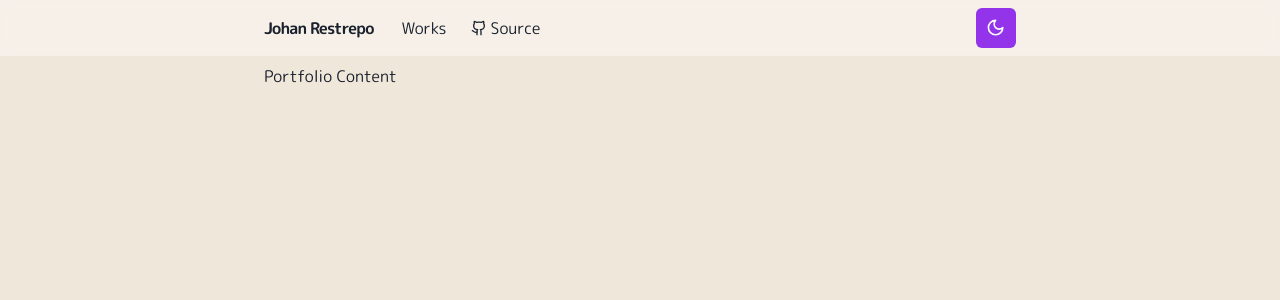
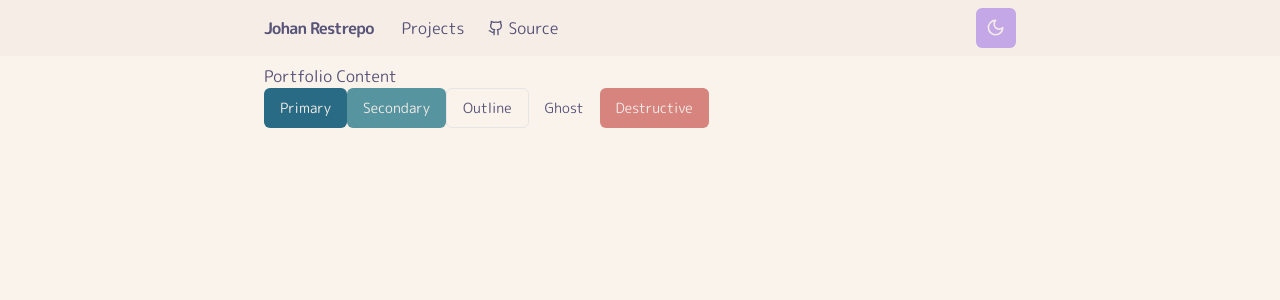
Before and after one commit to JohanRestrepo19/portfolio, a Next.js app: page / in a window 1280 px wide. Shown: the top 300 px of the page. Built offline with nearby package versions, Linux system fonts and the light colour scheme.

Commit message:
feat: set themes.

```diff
--- a/src/app/globals.css
+++ b/src/app/globals.css
@@ -4,30 +4,33 @@
 
 @layer base {
   :root {
-    --background: 34 41% 90%;
-    --foreground: 220 26% 14%;
+    --background: 32 57% 95%; /* base */
+    --foreground: 248 19% 40%; /* text */
 
+    /*TODO: To define*/
     --card: 0 0% 100%;
     --card-foreground: 20 14.3% 4.1%;
 
+    /*TODO: To define*/
     --popover: 0 0% 100%;
     --popover-foreground: 20 14.3% 4.1%;
 
-    --primary: 179 51% 45%;
-    --primary-foreground: 0 0% 100%;
+    --primary: 197 53% 34%; /* pine */
+    --primary-foreground: 25 35% 93%; /* highlight low */
 
-    --secondary: 60 4.8% 95.9%;
-    --secondary-foreground: 24 9.8% 10%;
+    --secondary: 189 30% 48%; /* foam */
+    --secondary-foreground: 25 35% 93%; /* highlight low */
 
-    --muted: 60 4.8% 95.9%;
-    --muted-foreground: 25 5.3% 44.7%;
+    --muted: 257 9% 61%; /* muted */
+    --muted-foreground: 248 19% 40% /* subtle */;
 
-    --accent: 60 4.8% 95.9%;
-    --accent-foreground: 24 9.8% 10%;
+    --accent: 33 43% 91%; /* overlay */
+    --accent-foreground: 248 19% 40%; /* text */
 
-    --destructive: 0 84.2% 60.2%;
-    --destructive-foreground: 60 9.1% 97.8%;
+    --destructive: 3 53% 67%; /* rose */
+    --destructive-foreground: 25 35% 93%; /* highlight low*/
 
+    /*TODO: To define*/
     --border: 20 5.9% 90%;
     --input: 20 5.9% 90%;
     --ring: 20 14.3% 4.1%;
@@ -36,30 +39,33 @@
   }
 
   .dark {
-    --background: 20 14.3% 4.1%;
-    --foreground: 60 9.1% 97.8%;
+    --background: 249 22% 12%; /* base */
+    --foreground: 245 50% 91%; /* text */
 
+    /*TODO: To define*/
     --card: 20 14.3% 4.1%;
     --card-foreground: 60 9.1% 97.8%;
 
+    /*TODO: To define*/
     --popover: 20 14.3% 4.1%;
     --popover-foreground: 60 9.1% 97.8%;
 
-    --primary: 60 9.1% 97.8%;
-    --primary-foreground: 24 9.8% 10%;
+    --primary: 189 43% 73%; /* foam */
+    --primary-foreground: 244 18% 15%; /* highlight low */
 
-    --secondary: 12 6.5% 15.1%;
-    --secondary-foreground: 60 9.1% 97.8%;
+    --secondary: 197 49% 38%; /* pine */
+    --secondary-foreground: 244 18% 15%;
 
-    --muted: 12 6.5% 15.1%;
-    --muted-foreground: 24 5.4% 63.9%;
+    --muted: 249 12% 47%; /* muted */
+    --muted-foreground: 248 15% 61%; /* subtle */
 
-    --accent: 12 6.5% 15.1%;
-    --accent-foreground: 60 9.1% 97.8%;
+    --accent: 248 25% 18%; /* overlay */
+    --accent-foreground: 245 50% 91%;
 
-    --destructive: 0 62.8% 30.6%;
-    --destructive-foreground: 60 9.1% 97.8%;
+    --destructive: 343 76% 68%; /* love  highlight low */
+    --destructive-foreground: 244 18% 15%; /* highlight low */
 
+    /*TODO: To define*/
     --border: 12 6.5% 15.1%;
     --input: 12 6.5% 15.1%;
     --ring: 24 5.7% 82.9%;
--- a/src/app/page.tsx
+++ b/src/app/page.tsx
@@ -1,9 +1,17 @@
 import { Container } from '@/components/Container';
+import { Button } from '@/components/ui/button';
 
 export default function Home() {
   return (
     <main className="min-h-screen">
-      <Container>Portfolio Content</Container>
+      <Container>
+        <div>Portfolio Content</div>
+        <Button>Primary</Button>
+        <Button variant="secondary">Secondary</Button>
+        <Button variant="outline">Outline</Button>
+        <Button variant="ghost">Ghost</Button>
+        <Button variant="destructive">Destructive</Button>
+      </Container>
     </main>
   );
 }
--- a/src/components/Navbar.tsx
+++ b/src/components/Navbar.tsx
@@ -20,7 +20,7 @@ const LinkItem = ({ className, children, ...props }: LinkItemProps) => {
       className={cn(
         'p-2 underline-offset-4 hover:underline',
         {
-          'bg-primary/70': path === props.href,
+          'bg-secondary/45 rounded-md': path === props.href,
         },
         className,
       )}
@@ -36,7 +36,7 @@ export const Navbar = ({ ...props }: Props) => {
   return (
     <nav
       {...props}
-      className="sticky top-0 z-10 w-full bg-white/40 backdrop-blur-sm"
+      className="sticky top-0 z-10 w-full bg-[#f2e9e1]/50 dark:bg-[#26233a]/50 backdrop-blur-sm"
     >
       <Container className="flex items-center justify-between">
         {/* Logo and name */}
@@ -53,7 +53,7 @@ export const Navbar = ({ ...props }: Props) => {
 
         {/* Navlinks */}
         <div className="flex w-auto min-w-96 flex-grow items-center gap-2">
-          <LinkItem href="/works">Works</LinkItem>
+          <LinkItem href="/projects">Projects</LinkItem>
           <LinkItem
             href="https://github.com/JohanRestrepo19"
             className="inline-flex items-center gap-1"
--- a/src/components/ThemeToggle.tsx
+++ b/src/components/ThemeToggle.tsx
@@ -29,7 +29,7 @@ const ThemeToggle = () => {
     <Button
       size="icon"
       onClick={handleToggleTheme}
-      className="bg-purple-600 hover:bg-purple-700 dark:bg-orange-200 dark:hover:bg-orange-300"
+      className="bg-[#c4a7e7] hover:bg-purple-700 dark:bg-[#f6c177] dark:hover:bg-orange-300"
     >
       {Icon}
     </Button>
```
Also changed, not shown: src/app/projects/page.tsx (renamed from src/app/works/page.tsx).
